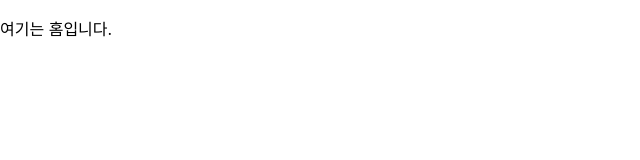
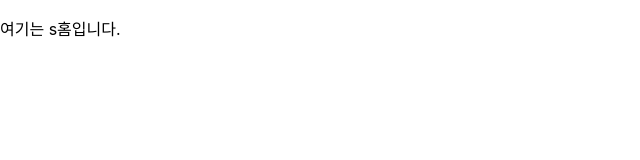
Before and after one commit to LeeSungGeun7/React_Project, a React (Create React App) app: page /Home in a window 1280 px wide. Shown: the top 160 px of the page, without its empty margins (0-640 px from the left). Built offline with nearby package versions, Linux system fonts and the light colour scheme.

Commit message:
샘플 입니당

```diff
--- a/src/pages/Home.js
+++ b/src/pages/Home.js
@@ -4,7 +4,7 @@ const Home = () => {
 
     return(
         <>
-        <p>여기는 홈입니다.</p>
+        <p>여기는 s홈입니다.</p>
         </>
     );
 
```
